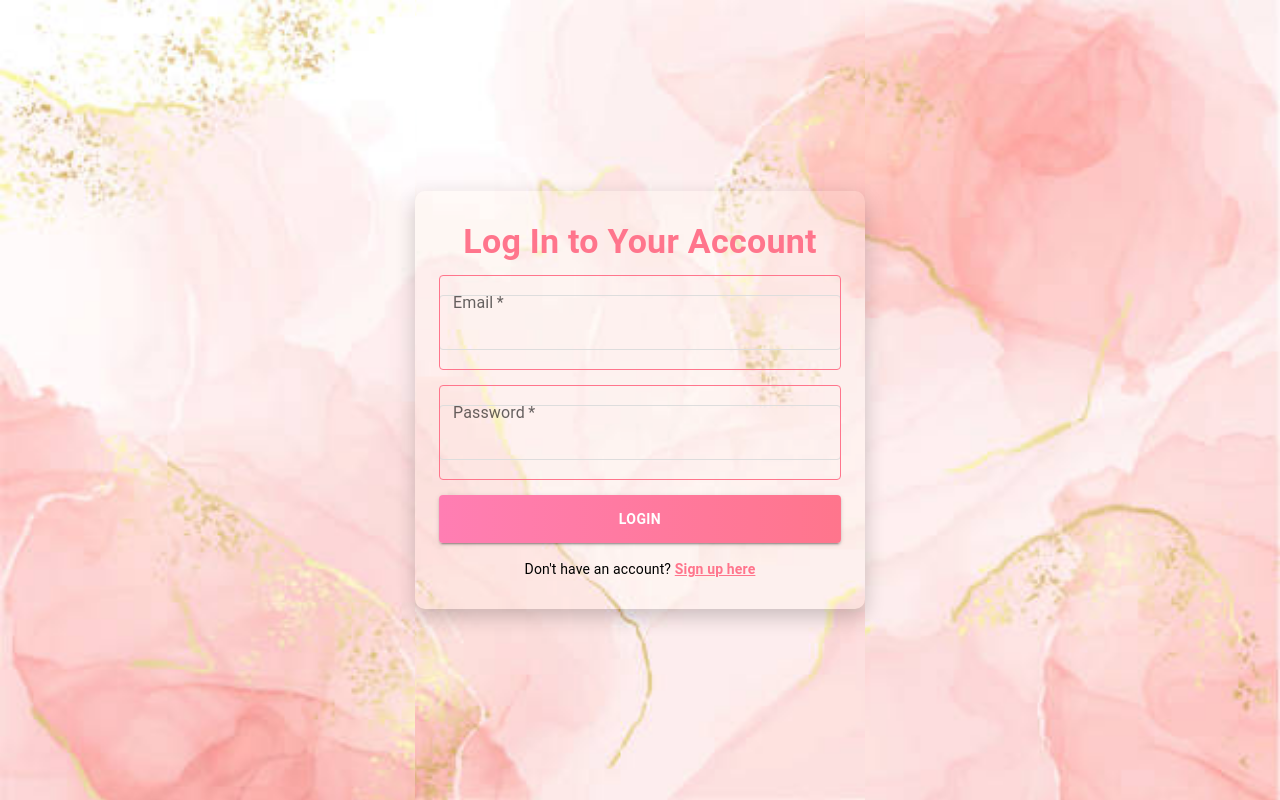
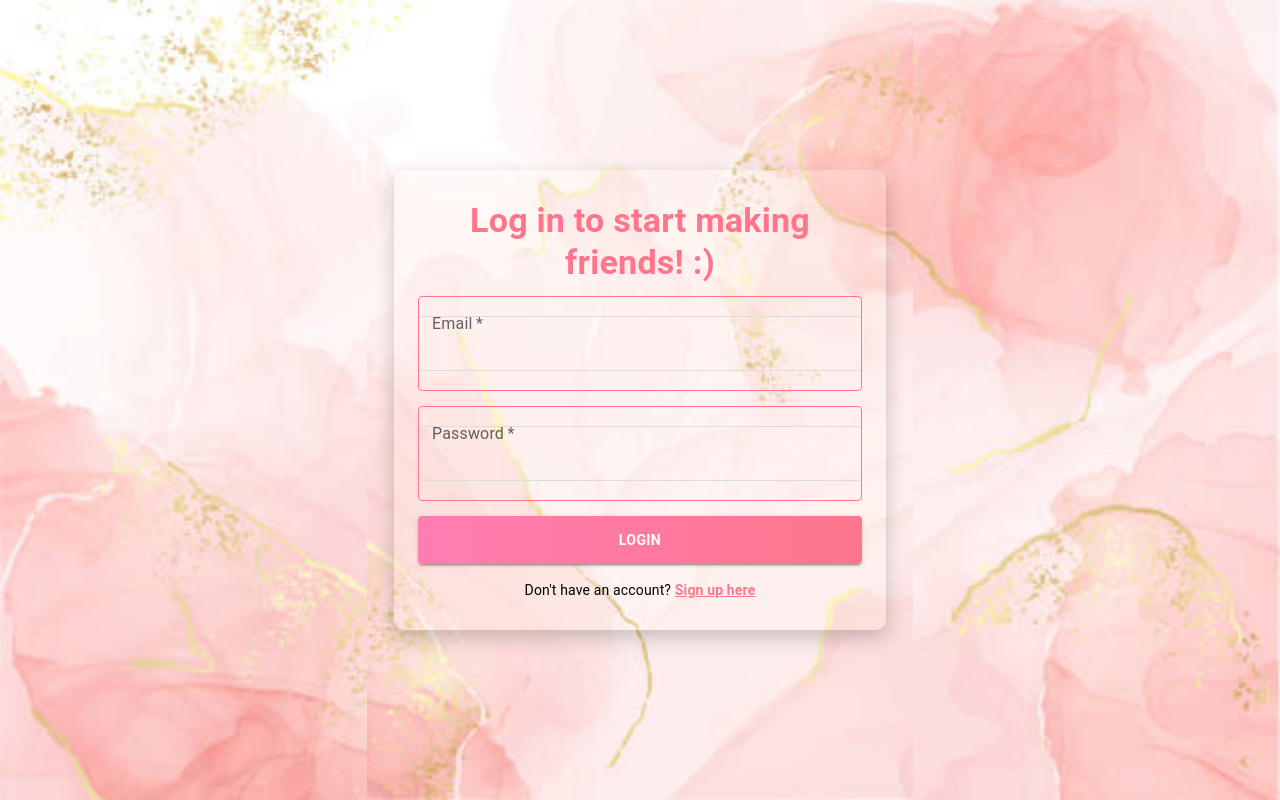
Before and after one commit to Enizeqo28/front-end, a React (Create React App) app: page /login in a window 1280 px wide. Built offline with nearby package versions, Linux system fonts and the light colour scheme.

Commit message:
edited loginform.js title

```diff
--- a/src/components/LoginForm.js
+++ b/src/components/LoginForm.js
@@ -79,7 +79,7 @@ const LoginForm = () => {
       <Overlay />
       <FormContainer>
         <Typography variant="h4" gutterBottom style={{ fontWeight: "bold", color: "#ff758c" }}>
-          Log In to Your Account
+          Log in to start making friends! :)
         </Typography>
         <form onSubmit={handleSubmit} style={{ display: "flex", flexDirection: "column", gap: "15px" }}>
           <StyledTextField
```
